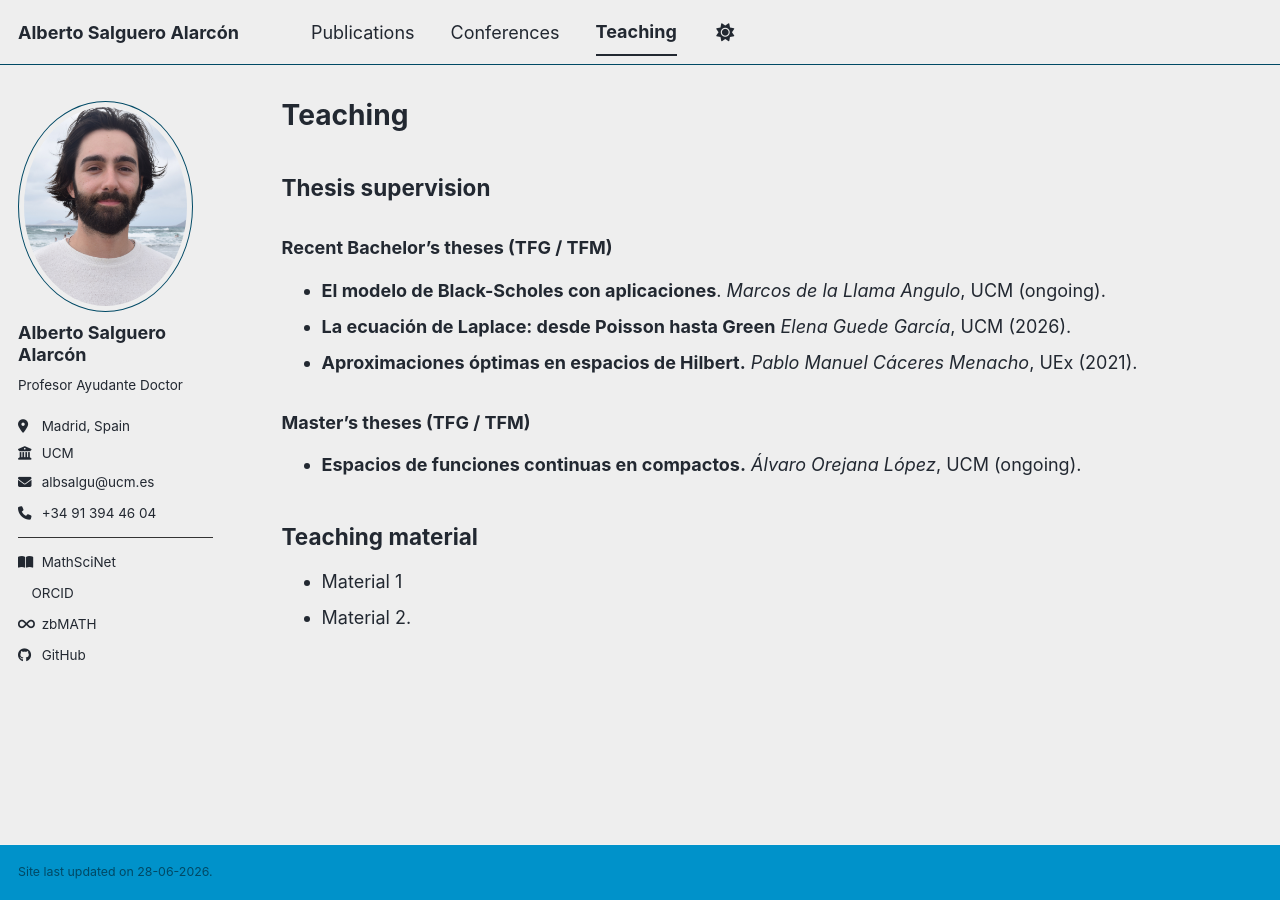
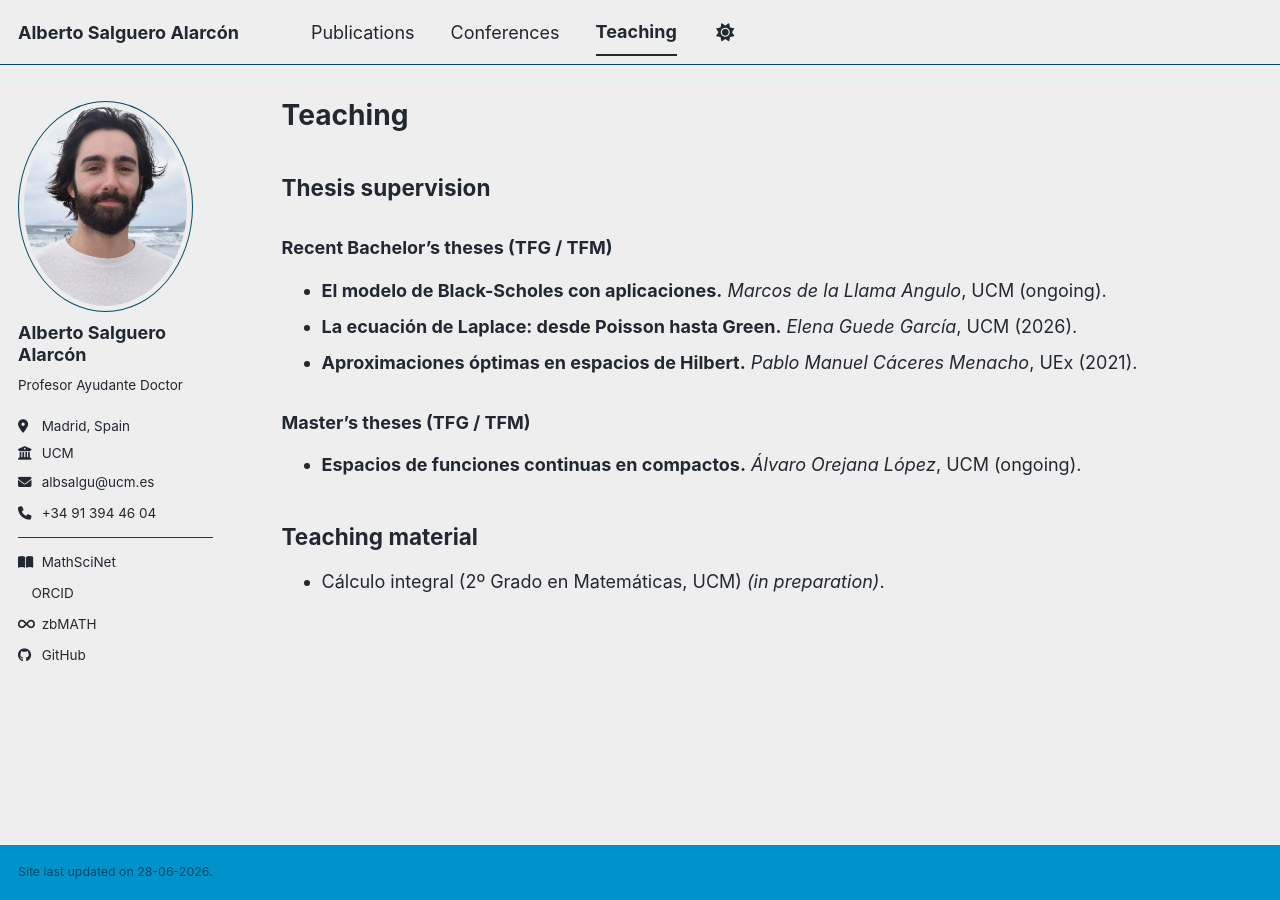
Before and after one commit to salgueroalarcon/salgueroalarcon.github.io, a Jekyll site: the page built from _pages/teaching.md, in a window 1280 px wide. Built offline with Jekyll 4.4.1, drawn with Linux system fonts in a browser that asks for light colours; a style sheet for code colours, icons or effects is not loaded.

Commit message:
Fix formatting of thesis titles in teaching.md

```diff
--- a/_pages/teaching.md
+++ b/_pages/teaching.md
@@ -9,13 +9,12 @@ author_profile: true
 ## Thesis supervision
 
 ### Recent Bachelor's theses (TFG / TFM)
-- **El modelo de Black-Scholes con aplicaciones**. *Marcos de la Llama Angulo*, UCM (ongoing).
-- **La ecuación de Laplace: desde Poisson hasta Green** *Elena Guede García*, UCM (2026).
+- **El modelo de Black-Scholes con aplicaciones.** *Marcos de la Llama Angulo*, UCM (ongoing).
+- **La ecuación de Laplace: desde Poisson hasta Green.** *Elena Guede García*, UCM (2026).
 - **Aproximaciones óptimas en espacios de Hilbert.** *Pablo Manuel Cáceres Menacho*, UEx (2021).
 
 ### Master's theses (TFG / TFM)
 - **Espacios de funciones continuas en compactos.** *Álvaro Orejana López*, UCM (ongoing).
 
 ## Teaching material
-- Material 1
-- Material 2.
+- Cálculo integral (2º Grado en Matemáticas, UCM) *(in preparation)*.
```
